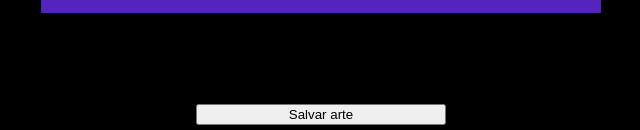
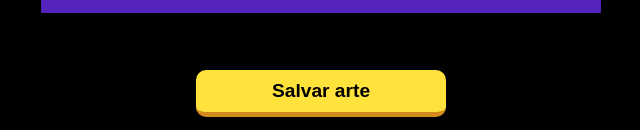
Before and after one commit to lipemo/art-generator, a React (Create React App) app: page / in a window 1280 px wide. Shown: the part 667-797 px from the top of the page, without its empty margins (319-959 px from the left). Built offline with nearby package versions, Linux system fonts and the light colour scheme.

Commit message:
Button CSS

```diff
--- a/src/App.css
+++ b/src/App.css
@@ -4,8 +4,20 @@ button{
   position: absolute;
   left: 50%;
   transform: translateX(-50%);
-  bottom: 1vh;
+  bottom: 2vh;
   cursor: pointer;
+  background: #ffe23b;
+  border: none;
+  border-bottom: solid 5px #d48b1d;
+  font-weight: 600;
+  font-size: 1.2em;
+  border-radius: 10px;
+  padding: 10px 0;
+  box-sizing: border-box;
+  transition: .2s;
+}
+button:active{
+  transform: translateX(-50%) scale(.95);
 }
 
 main{
--- a/src/App.tsx
+++ b/src/App.tsx
@@ -14,7 +14,9 @@ const App: React.FC = () => {
 
   useEffect(()=>{
     if(isSaving){
-      exportComponentAsJPEG(ref);
+      exportComponentAsJPEG(ref, {
+        fileName:"eu-dei-feat-com-a-dafiti"
+      });
       setisSaving(false);
     }
   },[
@@ -25,7 +27,7 @@ const App: React.FC = () => {
       <main>
         <FeatBF ref={ref} isSaving={isSaving}/>
       </main>
-      <button onClick={() => saveArt()}>Salvar arte</button>
+      <button type="button" onClick={() => saveArt()}>Salvar arte</button>
     </>
   );
 }
```
